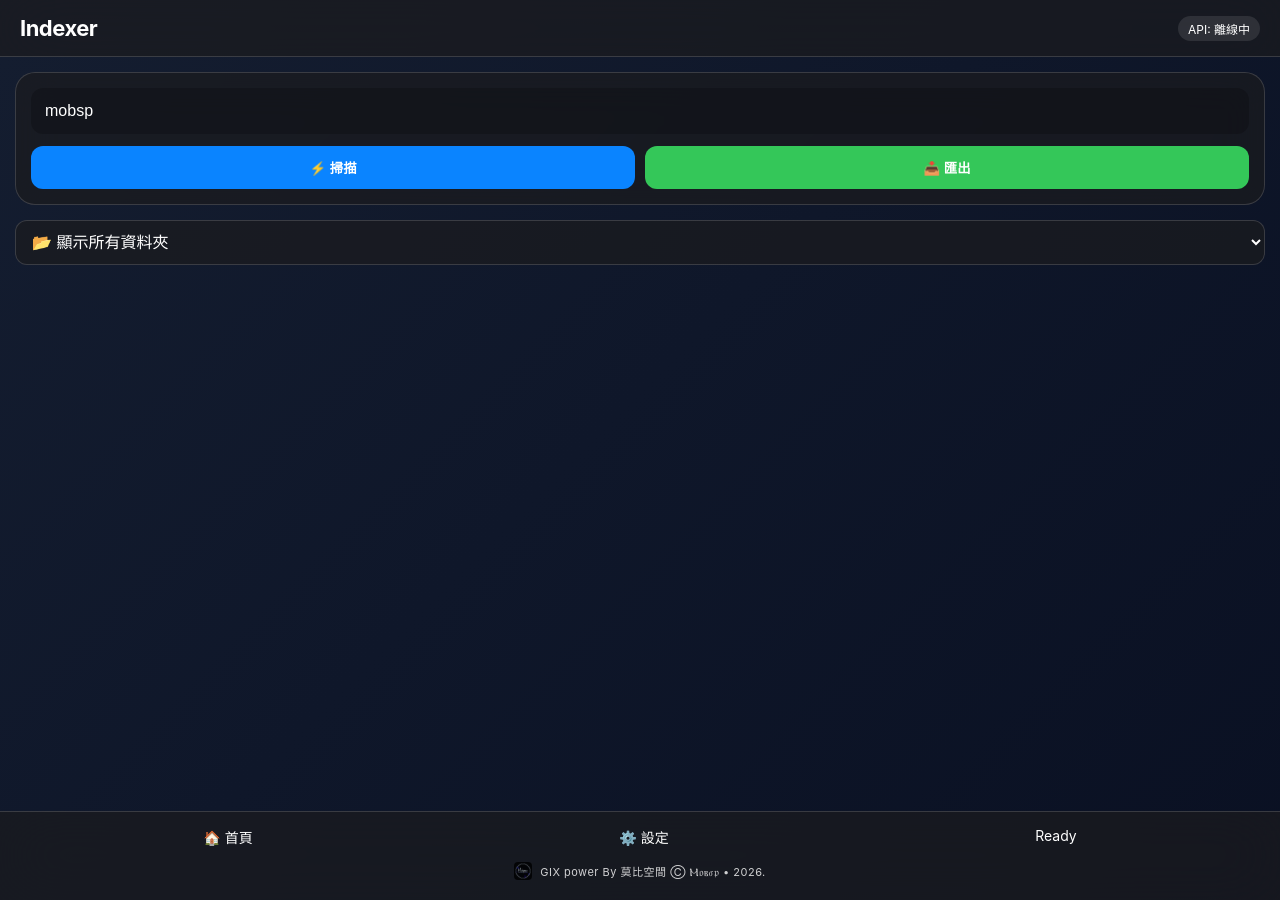
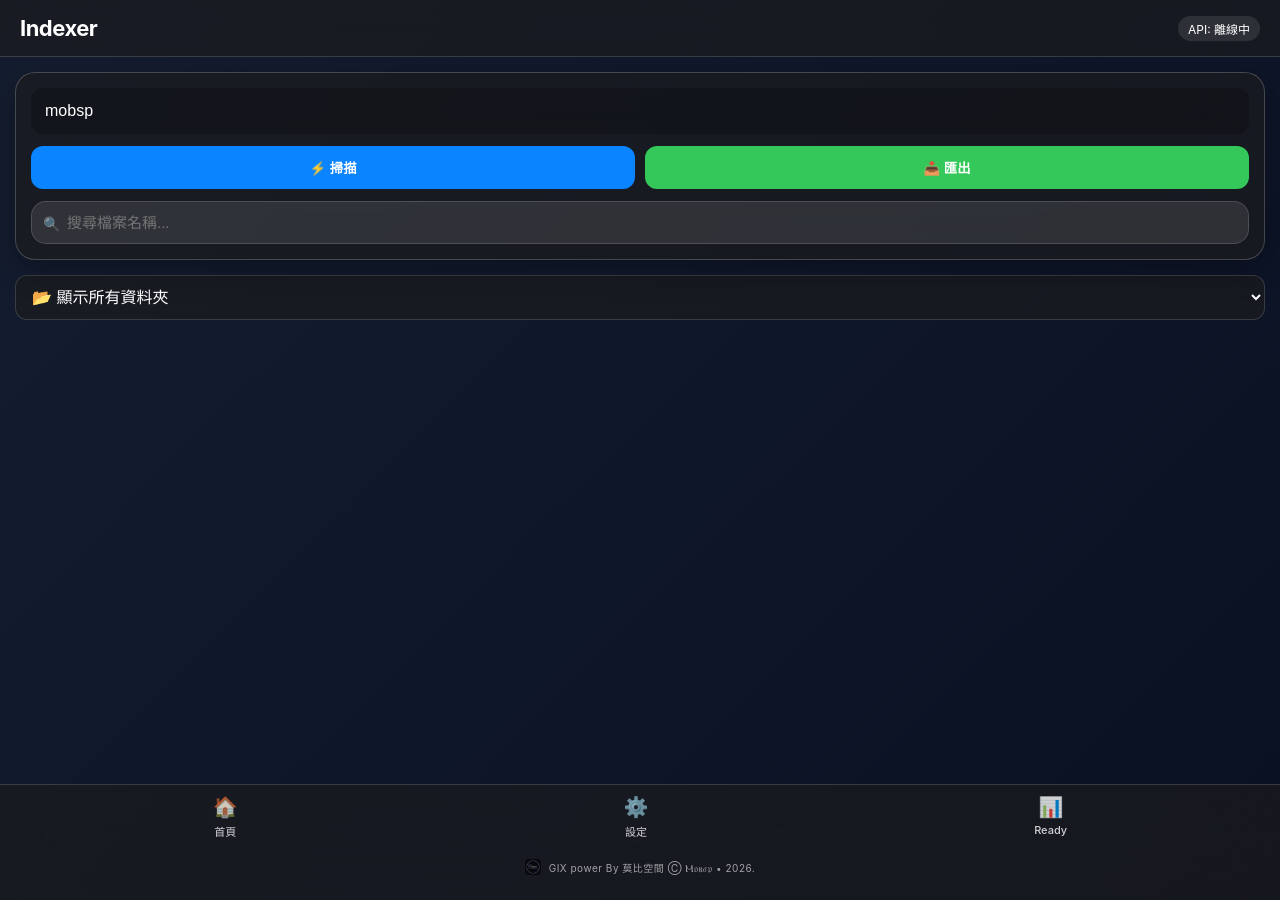
Before and after one commit to mobsp/mobsp.github.io, a Jekyll site: the page tol/gh-idx/index.html, which Jekyll copies as it is, in a window 1280 px wide. Built offline with Jekyll 4.4.1, drawn with Linux system fonts in a browser that asks for light colours.

Commit message:
更新 index.html

```diff
--- a/tol/gh-idx/index.html
+++ b/tol/gh-idx/index.html
@@ -1,14 +1,19 @@
-<!DOCTYPE html><html lang="zh-TW"><head><script>if(self!==top){top.location=self.location;}</script><script>if(self!==top){top.location=self.location;}</script>
+<!DOCTYPE html>
+<html lang="zh-TW">
+<head>
+    <script>if(self!==top){top.location=self.location;}</script>
+    <script>if(self!==top){top.location=self.location;}</script>
+
     <link rel="manifest" href="./manifest.json">
-<meta name="apple-mobile-web-app-capable" content="yes">
-<meta name="apple-mobile-web-app-status-bar-style" content="black-translucent">
-<meta name="apple-mobile-web-app-title" content="GIX">
-<link rel="apple-touch-icon" href="https://mobsp.qzz.io/assets/brand/ms-logo1.JPEG">
+    <meta name="apple-mobile-web-app-capable" content="yes">
+    <meta name="apple-mobile-web-app-status-bar-style" content="black-translucent">
+    <meta name="apple-mobile-web-app-title" content="GIX">
+    <link rel="apple-touch-icon" href="https://mobsp.qzz.io/assets/brand/ms-logo1.JPEG">
+
     <meta charset="UTF-8">
     <meta name="viewport" content="width=device-width, initial-scale=1.0, maximum-scale=1.0, user-scalable=0, viewport-fit=cover">
-    <meta name="apple-mobile-web-app-capable" content="yes">
-    <meta name="apple-mobile-web-app-status-bar-style" content="black-translucent">
     <title>莫比空間｜Ⲙ𝔬ⲃ¡ⳝ𝔭ⲁ𝔠ⲉ - GIX</title>
+
     <style>
         :root {
             --ios-blue: #0A84FF;
@@ -19,22 +24,21 @@
             --safe-bottom: env(safe-area-inset-bottom);
         }
 
-        /* [動畫指南] 深色流光背景 (Flowing Gradient)
-           透過 400% 的背景縮放配合位移，營造出 visionOS 的空間感。
-        */
+        /* 深色流光背景：加入 prefers-reduced-motion 優化效能 */
         @keyframes flowingGradient {
             0% { background-position: 0% 50%; }
             50% { background-position: 100% 50%; }
             100% { background-position: 0% 50%; }
         }
-
         body.dark-mode {
             background: linear-gradient(-45deg, #020617, #0f172a, #1e293b, #020617);
             background-size: 400% 400%;
             animation: flowingGradient 15s ease infinite;
             --text-main: #ffffff;
         }
-
+        @media (prefers-reduced-motion: reduce) {
+            body.dark-mode { animation: none; background-position: 0% 50%; }
+        }
         body.light-mode {
             background: linear-gradient(135deg, #f5f7fa 0%, #c3cfe2 100%);
             --text-main: #1d1d1f;
@@ -42,155 +46,105 @@
         }
 
         * { box-sizing: border-box; -webkit-tap-highlight-color: transparent; }
+        body, html { margin: 0; padding: 0; height: 100%; width: 100%; overflow: hidden; color: var(--text-main); font-family: -apple-system, system-ui, sans-serif; }
 
-        body, html {
-            margin: 0; padding: 0; height: 100%; width: 100%;
-            overflow: hidden; color: var(--text-main); font-family: -apple-system, system-ui, sans-serif;
-        }
+        .app-container { display: flex; flex-direction: column; height: 100%; height: 100dvh; padding-top: var(--safe-top); padding-bottom: var(--safe-bottom); }
 
-        .app-container {
-            display: flex; flex-direction: column;
-            height: 100%; height: 100dvh;
-            padding-top: var(--safe-top); padding-bottom: var(--safe-bottom);
-        }
+        header { flex-shrink: 0; backdrop-filter: blur(30px); -webkit-backdrop-filter: blur(30px); background: var(--glass-bg); border-bottom: 0.5px solid var(--glass-border); padding: 15px 20px; z-index: 100; }
 
-        header, footer {
-            flex-shrink: 0; backdrop-filter: blur(30px); -webkit-backdrop-filter: blur(30px);
-            background: var(--glass-bg); border-bottom: 0.5px solid var(--glass-border);
-            padding: 15px 20px; z-index: 100;
-        }
-
-        /* [佈局建議] Footer 採用 Column 排版
-           為了容納導航按鈕與新增的版權聲明區塊。
-        */
-        footer {
-            border-bottom: none;
-            border-top: 0.5px solid var(--glass-border);
-            display: flex;
-            flex-direction: column;
-            gap: 10px;
-            align-items: center;
-        }
-
-        .nav-links {
-            display: flex;
-            width: 100%;
-            justify-content: space-around;
-            font-size: 14px;
-        }
-
-        /* [品牌樣式] 版權聲明區塊
-           使用 Flexbox 確保 Logo 與文字對齊，並加入點擊縮放效果。
-        */
-        .copyright-bar {
-            display: flex;
-            align-items: center;
-            gap: 8px;
-            padding: 5px 10px;
-            cursor: pointer;
-            transition: transform 0.2s ease;
-            opacity: 0.8;
-        }
-        .copyright-bar:active { transform: scale(0.95); }
-        .brand-logo {
-            width: 18px;
-            height: 18px;
-            border-radius: 4px;
-            object-fit: cover;
-        }
-        .copyright-text {
-            font-size: 11px;
-            letter-spacing: 0.5px;
-            white-space: nowrap;
+        /* 1. 立體感卡片 (Glassmorphism 2.0) */
+        .card {
+            background: var(--glass-bg);
+            backdrop-filter: blur(25px); -webkit-backdrop-filter: blur(25px);
+            border-radius: 20px; padding: 15px; margin-bottom: 15px;
+            border: 0.5px solid rgba(255, 255, 255, 0.2);
+            box-shadow: 0 8px 32px 0 rgba(0, 0, 0, 0.3);
         }
 
         main { flex-grow: 1; overflow-y: auto; padding: 15px; -webkit-overflow-scrolling: touch; }
+        main::-webkit-scrollbar { display: none; }
 
-        .card {
-            background: var(--glass-bg); backdrop-filter: blur(20px);
-            border-radius: 20px; padding: 15px; margin-bottom: 15px;
-            border: 1px solid var(--glass-border);
-        }
-
+        /* 2. 分支滑塊視覺引導 (Gradient Mask) */
         .branch-slider {
             display: flex; gap: 10px; overflow-x: auto; padding: 10px 0;
             scrollbar-width: none; -webkit-overflow-scrolling: touch;
+            mask-image: linear-gradient(to right, black 85%, transparent 100%);
+            -webkit-mask-image: linear-gradient(to right, black 85%, transparent 100%);
         }
         .branch-slider::-webkit-scrollbar { display: none; }
-        .branch-item {
-            padding: 10px 20px; background: rgba(255,255,255,0.1);
-            border-radius: 25px; font-size: 14px; cursor: pointer;
-            white-space: nowrap; transition: 0.3s;
-            border: 1px solid transparent;
-        }
-        .branch-item.active {
-            background: var(--ios-blue); color: white;
-            box-shadow: 0 4px 15px rgba(10, 132, 255, 0.4);
-        }
+        .branch-item { padding: 10px 20px; background: rgba(255,255,255,0.1); border-radius: 25px; font-size: 14px; cursor: pointer; white-space: nowrap; transition: 0.3s; border: 1px solid transparent; }
+        .branch-item.active { background: var(--ios-blue); color: white; box-shadow: 0 4px 15px rgba(10, 132, 255, 0.4); }
 
-        select {
-            width: 100%; background: var(--glass-bg); color: var(--text-main);
-            border: 1px solid var(--glass-border); padding: 12px; border-radius: 12px;
-            margin-bottom: 15px; outline: none; font-size: 16px;
-        }
+        /* 搜尋與選單樣式 */
+        .search-container { position: relative; width: 100%; margin-top: 12px; }
+        .search-bar { width: 100%; background: rgba(255,255,255,0.1); border: 1px solid var(--glass-border); padding: 12px 12px 12px 35px; border-radius: 15px; color: white; font-size: 15px; outline: none; transition: 0.2s; }
+        .search-bar:focus { background: rgba(255,255,255,0.15); box-shadow: 0 0 0 2px var(--ios-blue); }
+        .search-icon { position: absolute; left: 12px; top: 50%; transform: translateY(-50%); opacity: 0.6; pointer-events: none; font-size: 14px; }
 
+        select { width: 100%; background: var(--glass-bg); color: var(--text-main); border: 1px solid var(--glass-border); padding: 12px; border-radius: 12px; margin-bottom: 15px; outline: none; font-size: 16px; }
+
+        /* 表格與列表互動 */
         .scroll-x { overflow-x: auto; width: 100%; }
         table { width: 100%; border-collapse: collapse; min-width: 450px; }
         th { text-align: left; opacity: 0.5; font-size: 12px; padding: 10px; border-bottom: 0.5px solid var(--glass-border); }
-        td { padding: 12px 10px; border-bottom: 0.5px solid rgba(255,255,255,0.05); font-size: 14px; }
+        td { padding: 16px 12px; border-bottom: 0.5px solid rgba(255,255,255,0.05); font-size: 15px; letter-spacing: -0.2px; }
+        .file-link { color: var(--ios-blue); font-weight: 500; cursor: pointer; display: flex; align-items: center; gap: 8px; }
 
-        .file-link { color: var(--ios-blue); text-decoration: underline; cursor: pointer; }
+        /* 3. 列表點擊反饋 */
+        tr { transition: background 0.1s; }
+        tr:active { background: rgba(255, 255, 255, 0.1); transform: scale(0.98); }
 
-        .half-modal {
-            position: fixed; bottom: -100%; left: 0; width: 100%; height: 70vh;
-            background: var(--glass-bg); backdrop-filter: blur(40px);
-            border-radius: 30px 30px 0 0; z-index: 2000;
-            transition: bottom 0.4s cubic-bezier(0.25, 0.1, 0.25, 1);
-            padding: 25px; display: flex; flex-direction: column;
-            border-top: 1px solid var(--glass-border);
-        }
+        /* 檔案類型小圓點標籤 */
+        .type-dot { width: 10px; height: 10px; border-radius: 50%; display: inline-block; flex-shrink: 0; }
+        .dot-html { background-color: #E34F26; }
+        .dot-js { background-color: #F7DF1E; }
+        .dot-css { background-color: #1572B6; }
+        .dot-vue { background-color: #42b883; }
+        .dot-json { background-color: #ffffff; border: 1px solid var(--glass-border); }
+        .dot-md { background-color: #888888; border: 1px dashed white; }
+        .dot-img { background-color: #FF2A6D; }
+        .dot-other { background-color: #555555; }
+
+        /* Footer Tab Bar 樣式 */
+        footer { flex-shrink: 0; backdrop-filter: blur(30px); -webkit-backdrop-filter: blur(30px); background: var(--glass-bg); border-top: 0.5px solid var(--glass-border); display: flex; flex-direction: column; gap: 10px; align-items: center; padding: 10px 20px 20px 20px; z-index: 100; }
+        .nav-links { display: flex; width: 100%; justify-content: space-around; font-size: 11px; font-weight: 500; opacity: 0.8; }
+        .tab-item { display: flex; flex-direction: column; align-items: center; gap: 4px; cursor: pointer; transition: 0.2s; }
+        .tab-item:active { transform: scale(0.9); opacity: 1; color: var(--ios-blue); }
+        .tab-icon { font-size: 20px; }
+
+        .copyright-bar { display: flex; align-items: center; gap: 8px; padding: 5px 10px; cursor: pointer; transition: transform 0.2s ease; opacity: 0.6; margin-top: 5px;}
+        .copyright-bar:active { transform: scale(0.95); }
+        .brand-logo { width: 16px; height: 16px; border-radius: 4px; object-fit: cover; }
+        .copyright-text { font-size: 10px; letter-spacing: 0.5px; white-space: nowrap; }
+
+        /* Modal & Buttons */
+        .half-modal { position: fixed; bottom: -100%; left: 0; width: 100%; height: 70vh; background: var(--glass-bg); backdrop-filter: blur(40px); -webkit-backdrop-filter: blur(40px); border-radius: 30px 30px 0 0; z-index: 2000; transition: bottom 0.4s cubic-bezier(0.25, 0.1, 0.25, 1); padding: 25px; display: flex; flex-direction: column; border-top: 1px solid var(--glass-border); }
         .half-modal.active { bottom: 0; }
         .modal-header { width: 40px; height: 5px; background: rgba(255,255,255,0.2); border-radius: 10px; margin: 0 auto 20px; }
         .modal-body { flex: 1; overflow-y: auto; }
 
-        .editor-overlay {
-            position: fixed; top: 0; left: 0; width: 100%; height: 100%;
-            background: var(--glass-bg); backdrop-filter: blur(30px);
-            z-index: 3000; display: none; flex-direction: column; padding: var(--safe-top) 20px 20px 20px;
-        }
-        .editor-input {
-            background: rgba(255,255,255,0.1); border: 1px solid var(--glass-border);
-            color: var(--text-main); padding: 12px; border-radius: 10px; margin-bottom: 10px;
-            font-size: 14px; outline: none; width: 100%;
-        }
-        .editor-textarea {
-            flex: 1; width: 100%; margin-bottom: 15px; border-radius: 12px;
-            border: 1px solid var(--glass-border); padding: 15px; font-family: monospace;
-            background: rgba(0,0,0,0.3); color: var(--text-main); font-size: 13px;
-            resize: none; outline: none;
-        }
+        .editor-overlay { position: fixed; top: 0; left: 0; width: 100%; height: 100%; background: var(--glass-bg); backdrop-filter: blur(30px); -webkit-backdrop-filter: blur(30px); z-index: 3000; display: none; flex-direction: column; padding: var(--safe-top) 20px 20px 20px; }
+        .editor-input { background: rgba(255,255,255,0.1); border: 1px solid var(--glass-border); color: var(--text-main); padding: 12px; border-radius: 10px; margin-bottom: 10px; font-size: 14px; outline: none; width: 100%; }
+        .editor-textarea { flex: 1; width: 100%; margin-bottom: 15px; border-radius: 12px; border: 1px solid var(--glass-border); padding: 15px; font-family: monospace; background: rgba(0,0,0,0.3); color: var(--text-main); font-size: 13px; resize: none; outline: none; }
 
-        .settings-overlay {
-            position: fixed; top: 0; left: 0; width: 100%; height: 100%;
-            background: rgba(0,0,0,0.8); backdrop-filter: blur(20px);
-            z-index: 4000; display: none; flex-direction: column; padding: 60px 30px;
-        }
+        .settings-overlay { position: fixed; top: 0; left: 0; width: 100%; height: 100%; background: rgba(0,0,0,0.8); backdrop-filter: blur(20px); -webkit-backdrop-filter: blur(20px); z-index: 4000; display: none; flex-direction: column; padding: 60px 30px; }
 
-        .copy-box {
-            background: rgba(0,0,0,0.3); padding: 15px; border-radius: 12px;
-            margin-bottom: 12px; display: flex; flex-direction: column; gap: 8px;
-        }
+        .copy-box { background: rgba(0,0,0,0.3); padding: 15px; border-radius: 12px; margin-bottom: 12px; display: flex; flex-direction: column; gap: 8px; }
         .copy-box label { font-size: 11px; opacity: 0.5; text-transform: uppercase; }
         .copy-box div { font-family: monospace; font-size: 12px; word-break: break-all; }
 
-        .btn-action {
-            background: var(--ios-blue); color: white; border: none;
-            padding: 12px; border-radius: 12px; font-weight: bold; width: 100%;
-            cursor: pointer;
-        }
-        .tiny-btn { background: var(--ios-blue); border: none; color: white; padding: 4px 8px; border-radius: 6px; font-size: 11px; cursor: pointer; }
+        .btn-action { background: var(--ios-blue); color: white; border: none; padding: 12px; border-radius: 12px; font-weight: bold; width: 100%; cursor: pointer; transition: 0.2s; }
+        .btn-action:active { opacity: 0.8; transform: scale(0.95); }
+        .tiny-btn { background: var(--ios-blue); border: none; color: white; padding: 4px 8px; border-radius: 6px; font-size: 11px; cursor: pointer; transition: 0.2s; }
+        .tiny-btn:active { opacity: 0.8; }
     </style>
-<link rel="alternate" hreflang="x-default" href="https://your-supreme-site.com/tol/gh-idx/index.html"><link rel="preconnect" href="https://gstatic.com" crossorigin=""><script type="module">import {onLCP,onFID,onCLS} from 'https://unpkg.com;</script><meta property="og:type" content="website"><meta property="og:image" content="https://your-supreme-site.com/og-image.jpg"><link rel="preconnect" href="https://gstatic.com" crossorigin=""><script type="module">import {onLCP,onFID,onCLS} from 'https://unpkg.com;</script></head>
+    <link rel="alternate" hreflang="x-default" href="https://your-supreme-site.com/tol/gh-idx/index.html">
+    <link rel="preconnect" href="https://gstatic.com" crossorigin="">
+    <script type="module">import {onLCP,onFID,onCLS} from 'https://unpkg.com';</script>
+    <meta property="og:type" content="website">
+    <meta property="og:image" content="https://your-supreme-site.com/og-image.jpg">
+</head>
+
 <body class="dark-mode" id="appBody">
 
 <div class="app-container">
@@ -203,10 +157,15 @@
 
     <main>
         <section class="card">
-            <input type="text" id="userInput" placeholder="使用者名稱 (逗號分隔)" value="mobsp" style="width: 100%; background: rgba(0,0,0,0.2); border: none; padding: 14px; border-radius: 12px; color: white; margin-bottom: 12px; font-size: 16px;">
+            <input type="text" id="userInput" placeholder="使用者名稱 (逗號分隔)" value="mobsp" style="width: 100%; background: rgba(0,0,0,0.2); border: none; padding: 14px; border-radius: 12px; color: white; margin-bottom: 12px; font-size: 16px; outline: none;">
             <div style="display: grid; grid-template-columns: 1fr 1fr; gap: 10px;">
                 <button onclick="startDeepScan()" class="btn-action">⚡ 掃描</button>
                 <button onclick="exportFullReport()" style="background: #34C759;" class="btn-action">📥 匯出</button>
+            </div>
+
+            <div class="search-container">
+                <span class="search-icon">🔍</span>
+                <input type="text" id="searchInput" class="search-bar" oninput="updateView()" placeholder="搜尋檔案名稱...">
             </div>
         </section>
 
@@ -216,20 +175,25 @@
         </select>
 
         <div class="branch-slider" id="branchSlider"></div>
-
         <div id="displayTable"></div>
     </main>
 
     <footer>
         <div class="nav-links">
-            <div onclick="location.reload()" style="cursor:pointer">🏠 首頁</div>
-            <div onclick="toggleSettings(true)" style="cursor:pointer">⚙️ 設定</div>
-            <div id="scanStatus">Ready</div>
+            <div class="tab-item" onclick="location.reload()">
+                <span class="tab-icon">🏠</span><span>首頁</span>
+            </div>
+            <div class="tab-item" onclick="toggleSettings(true)">
+                <span class="tab-icon">⚙️</span><span>設定</span>
+            </div>
+            <div class="tab-item">
+                <span class="tab-icon">📊</span><span id="scanStatus">Ready</span>
+            </div>
         </div>
 
         <div class="copyright-bar" onclick="window.open('https://mobsp.qzz.io/', '_blank')">
             <img src="https://mobsp.qzz.io/assets/brand/ms-logo1.JPEG" alt="Logo" class="brand-logo">
-            <span class="copyright-text"> GIX power By 莫比空間 Ⓒ Ⲙ𝔬ⲃⳝ𝔭 • 2026. </span>
+            <span class="copyright-text">GIX power By 莫比空間 Ⓒ Ⲙ𝔬ⲃⳝ𝔭 • 2026.</span>
         </div>
     </footer>
 </div>
@@ -388,8 +345,11 @@
                         ${filtered.map(f => `
                             <tr>
                                 <td><code style="font-size:10px; opacity:0.6">${f.branch}</code></td>
-                                <td class="file-link" onclick="openFileDetails('${f.path}')">${f.name}</td>
-                                <td><button class="btn-action" style="font-size:10px; padding:5px;" onclick="openEditor('${f.raw}', '${f.path}')">編輯</button></td>
+                                <td class="file-link" onclick="openFileDetails('${f.path}')">
+                                    <span class="type-dot ${getFileIconDot(f.name)}"></span>
+                                    ${f.name}
+                                </td>
+                                <td><button class="btn-action" style="font-size:10px; padding:6px 10px; border-radius: 8px;" onclick="openEditor('${f.raw}', '${f.path}')">編輯</button></td>
                             </tr>
                         `).join('')}
                     </tbody>
@@ -449,9 +401,7 @@
         }
     }
 
-    function closeEditor() {
-        document.getElementById('editorModal').style.display = 'none';
-    }
+    function closeEditor() { document.getElementById('editorModal').style.display = 'none'; }
 
     function copyEditedContent() {
         const content = document.getElementById('editContent').value;
@@ -538,6 +480,5 @@
   }
 </script>
 
-
-
-</body></html>
+</body>
+</html>
```
Also changed, not shown: other parts of tol/gh-idx/index.html (+22 -45 lines).
